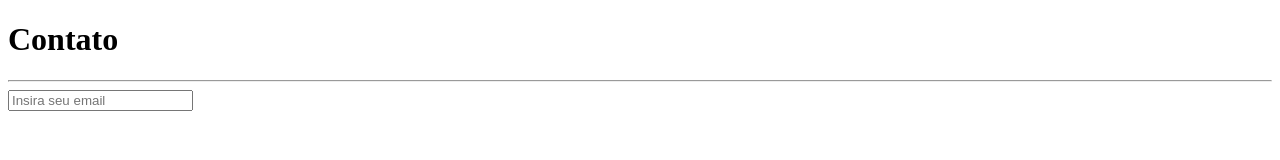
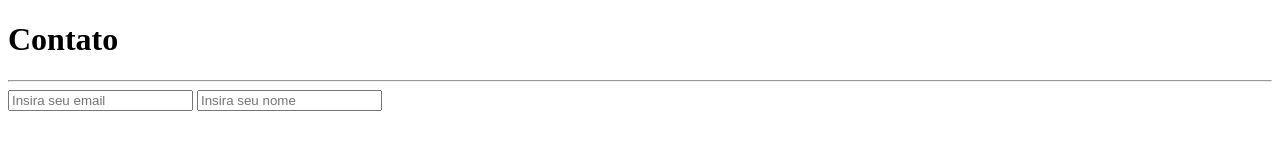
Before and after one commit to DevCarlos779/aprendendo-git, a plain HTML site: page contato.html in a window 1280 px wide. Drawn offline with Linux system fonts and the light colour scheme.

Commit message:
Inserindo input de nome na pagina de contato

```diff
--- a/contato.html
+++ b/contato.html
@@ -9,5 +9,6 @@
     <h1>Contato</h1>
     <hr>
     <input type="email" placeholder="Insira seu email">
+    <input type="text" placeholder="Insira seu nome">
 </body>
 </html>
```
